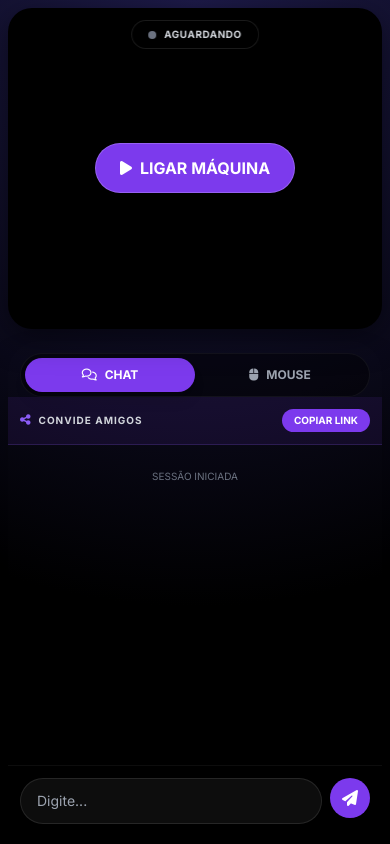
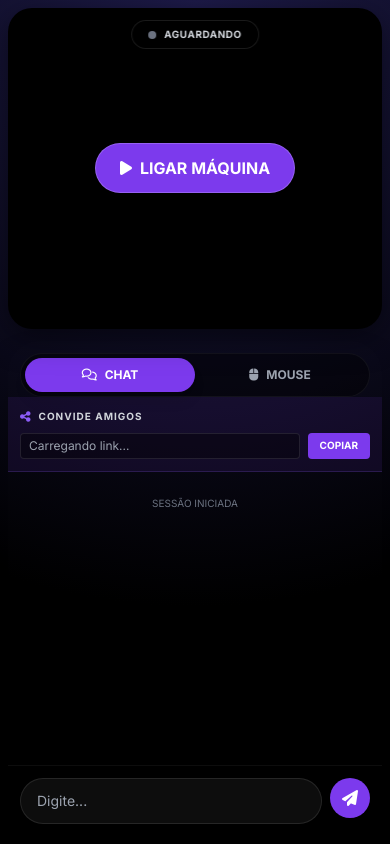
Before and after one commit to Alisuuu/Nhb, a website: page public/index.html in a window 390 px wide. Both pictures are taken after a click on the button "CHAT". Drawn offline with nearby package versions, Linux system fonts and the light colour scheme.

Commit message:
Last Sync: 2026-01-19 08:06 (Mobile)

```diff
--- a/public/index.html
+++ b/public/index.html
@@ -156,15 +156,20 @@
 
         <!-- ABA CHAT -->
         <div id="tab-chat" class="tab-content active flex-col flex-1 min-h-0">
-            <!-- Invite Banner (Always Visible for debugging/ux) -->
-            <div id="invite-banner" class="p-3 bg-brand-600/10 border-b border-brand-500/20 flex items-center justify-between">
-                <div class="flex items-center gap-2">
-                    <i class="fa-solid fa-share-nodes text-brand-500 text-xs"></i>
-                    <span class="text-[10px] font-bold text-gray-300 uppercase tracking-widest">Convide amigos</span>
+            <!-- Invite Banner (Always Visible) -->
+            <div id="invite-banner" class="p-3 bg-brand-600/10 border-b border-brand-500/20 flex flex-col gap-2">
+                <div class="flex items-center justify-between">
+                    <div class="flex items-center gap-2">
+                        <i class="fa-solid fa-share-nodes text-brand-500 text-xs"></i>
+                        <span class="text-[10px] font-bold text-gray-300 uppercase tracking-widest">Convide amigos</span>
+                    </div>
                 </div>
-                <button onclick="copyInviteLink()" class="bg-brand-600 hover:bg-brand-500 text-white text-[10px] font-bold px-3 py-1 rounded-full transition-all active:scale-95">
-                    COPIAR LINK
-                </button>
+                <div class="flex gap-2">
+                    <input type="text" id="invite-link-input" readonly value="Carregando link..." class="flex-1 bg-black/40 border border-white/10 rounded text-xs text-gray-400 px-2 py-1 outline-none select-all">
+                    <button onclick="copyInviteLink()" class="bg-brand-600 hover:bg-brand-500 text-white text-[10px] font-bold px-3 py-1 rounded transition-all active:scale-95 whitespace-nowrap">
+                        COPIAR
+                    </button>
+                </div>
             </div>
 
             <div id="messages-area" class="flex-1 custom-scroll p-4 space-y-4">
@@ -305,6 +310,9 @@
                 if (!sessionIdParam) {
                     window.history.replaceState({}, '', `?s=${currentSessionId}`);
                 }
+
+                // Preenche o input visual do link
+                document.getElementById('invite-link-input').value = window.location.href;
 
                 // 3. UI Updates: Sucesso
                 loadingOverlay.style.display = 'none';
```
